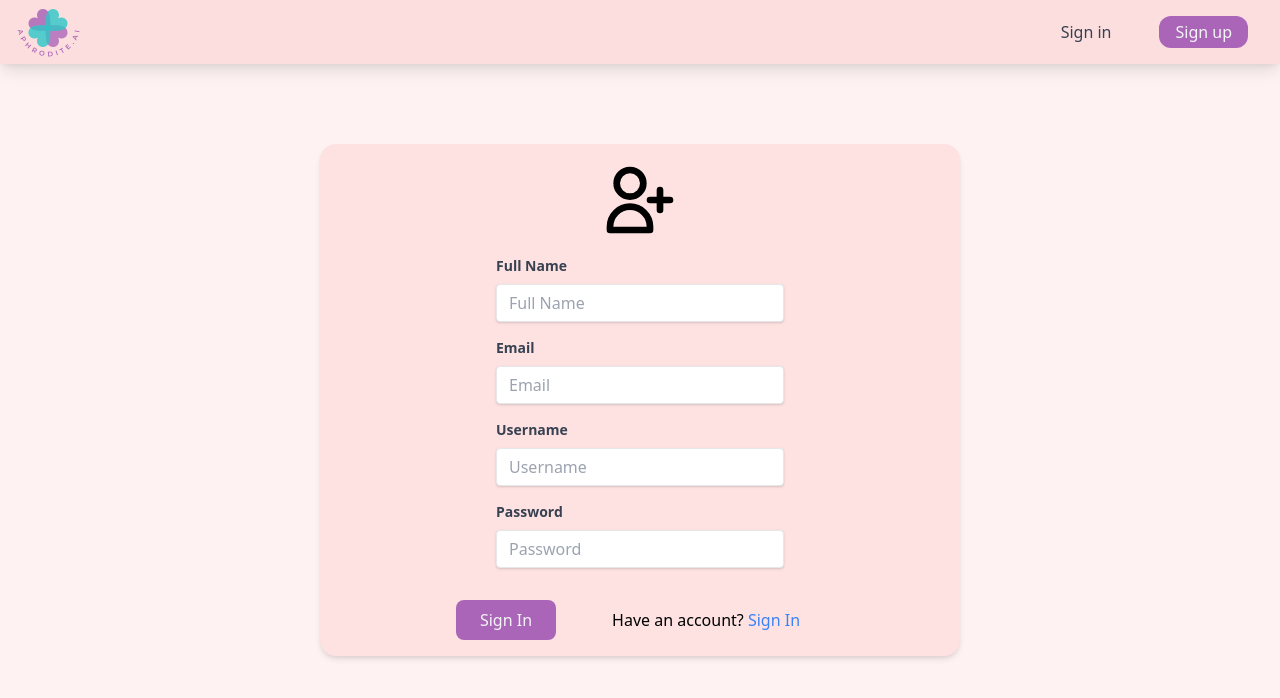
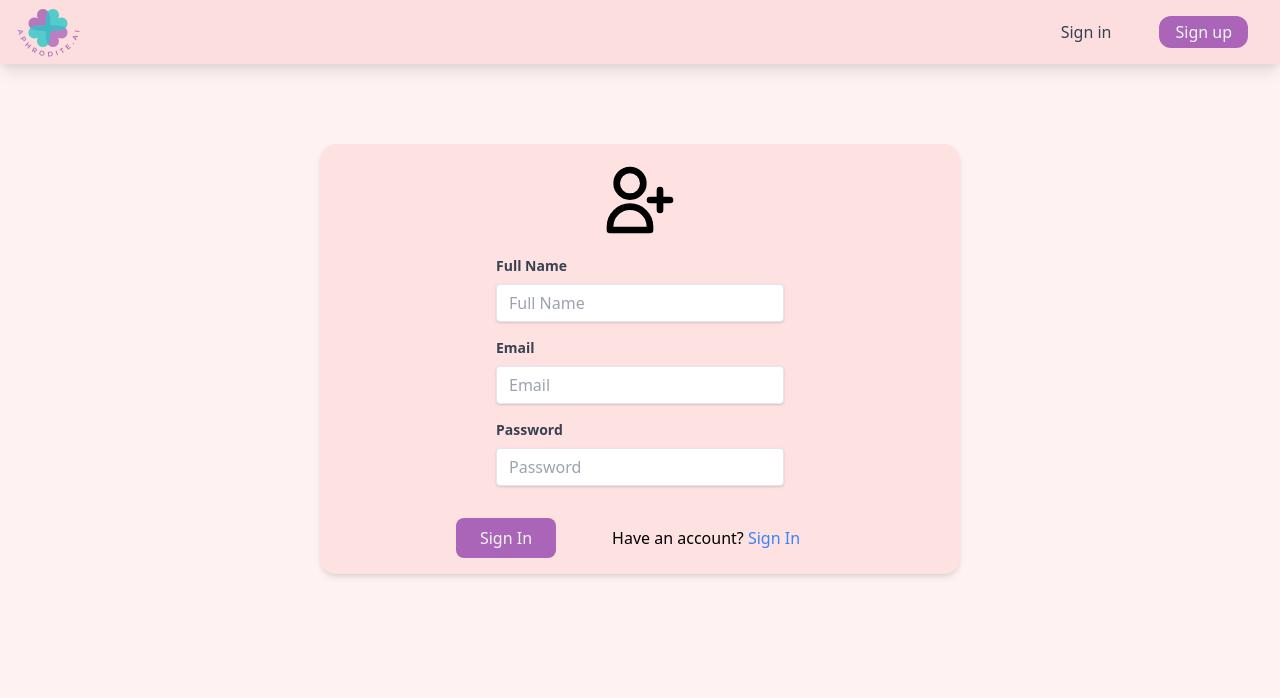
Before and after one commit to Astatium5/aphrodite-ai, a React (Create React App) app in the folder client/: page /signup in a window 1280 px wide. Shown: the top 698 px of the page. Built offline with nearby package versions, Linux system fonts and the light colour scheme.

Commit message:
Axios post request work now

```diff
--- a/client/package.json
+++ b/client/package.json
@@ -9,6 +9,7 @@
     "@testing-library/jest-dom": "^5.11.10",
     "@testing-library/react": "^11.2.6",
     "@testing-library/user-event": "^12.8.3",
+    "axios": "^0.21.1",
     "react": "^17.0.2",
     "react-dom": "^17.0.2",
     "react-router-dom": "^5.2.0",
--- a/client/src/pages/SignIn.js
+++ b/client/src/pages/SignIn.js
@@ -1,7 +1,23 @@
+import { useState } from "react";
 import Navbar from "../components/Navbar";
 import { Link } from "react-router-dom";
 import { LoginIcon } from "@heroicons/react/outline";
+import axios from "axios";
+
+const handleSignIn = async (email, password) => {
+  try {
+    const res = await axios.post("http://localhost:5000/users/login", {
+      email,
+      password,
+    });
+  } catch (e) {
+    console.log(e);
+  }
+};
+
 const SignIn = () => {
+  const [email, setEmail] = useState("");
+  const [password, setPassword] = useState("");
   return (
     <div className="flex flex-col items-center w-screen h-screen">
       <Navbar />
@@ -10,15 +26,16 @@ const SignIn = () => {
         <div className="mb-4 w-full flex flex-col items-center mt-4">
           <label
             className="w-1/2 text-gray-700 text-sm font-bold mb-2 text-left"
-            htmlFor="username"
+            htmlFor="email"
           >
-            Username
+            Email
           </label>
           <input
             className="shadow appearance-none border rounded w-1/2 py-2 px-3 text-gray-700 leading-tight focus:outline-none focus:shadow-outline"
-            id="username"
-            type="text"
-            placeholder="Username"
+            id="email"
+            type="email"
+            placeholder="Email"
+            onChange={(e) => setEmail(e.target.value)}
           />
         </div>
         <div className="mb-4 w-full flex flex-col items-center">
@@ -33,10 +50,14 @@ const SignIn = () => {
             id="password"
             type="password"
             placeholder="Password"
+            onChange={(e) => setPassword(e.target.value)}
           />
         </div>
         <div className="flex flex-row space-x-8 mt-4">
-          <button className="bg-button px-6 py-2 rounded-lg text-gray-100">
+          <button
+            className="bg-button px-6 py-2 rounded-lg text-gray-100"
+            onClick={() => handleSignIn(email, password)}
+          >
             Sign In
           </button>
           <p className="px-6 py-2">
--- a/client/src/pages/SignUp.js
+++ b/client/src/pages/SignUp.js
@@ -1,8 +1,26 @@
+import { useState } from "react";
 import Navbar from "../components/Navbar";
 import { Link } from "react-router-dom";
 import { UserAddIcon } from "@heroicons/react/outline";
+import axios from "axios";
+
+const handleSignUp = async (fullName, email, password) => {
+  try {
+    const res = await axios.post("http://localhost:5000/users/register", {
+      fullName,
+      email,
+      password,
+    });
+  } catch (e) {
+    console.log(e);
+  }
+};
 
 const SignUp = () => {
+  const [name, setName] = useState("");
+  const [email, setEmail] = useState("");
+  const [password, setPassword] = useState("");
+
   return (
     <div className="flex flex-col items-center w-screen h-screen">
       <Navbar />
@@ -20,6 +38,7 @@ const SignUp = () => {
             id="name"
             type="text"
             placeholder="Full Name"
+            onChange={(e) => setName(e.target.value)}
           />
         </div>
         <div className="mb-4 w-full flex flex-col items-center">
@@ -33,21 +52,8 @@ const SignUp = () => {
             className="shadow appearance-none border rounded w-1/2 py-2 px-3 text-gray-700 leading-tight focus:outline-none focus:shadow-outline"
             id="email"
             type="email"
-            placeholder="Email  "
-          />
-        </div>
-        <div className="mb-4 w-full flex flex-col items-center">
-          <label
-            className="w-1/2 text-gray-700 text-sm font-bold mb-2 text-left"
-            htmlFor="username"
-          >
-            Username
-          </label>
-          <input
-            className="shadow appearance-none border rounded w-1/2 py-2 px-3 text-gray-700 leading-tight focus:outline-none focus:shadow-outline"
-            id="username"
-            type="text"
-            placeholder="Username"
+            placeholder="Email"
+            onChange={(e) => setEmail(e.target.value)}
           />
         </div>
         <div className="mb-4 w-full flex flex-col items-center">
@@ -62,10 +68,14 @@ const SignUp = () => {
             id="password"
             type="password"
             placeholder="Password"
+            onChange={(e) => setPassword(e.target.value)}
           />
         </div>
         <div className="flex flex-row space-x-8 mt-4">
-          <button className="bg-button px-6 py-2 rounded-lg text-gray-100">
+          <button
+            className="bg-button px-6 py-2 rounded-lg text-gray-100"
+            onClick={() => handleSignUp(name, email, password)}
+          >
             Sign In
           </button>
           <p className="px-6 py-2">
```
Also changed, not shown: 2 other files (tests, documents, lock files or other folders).
